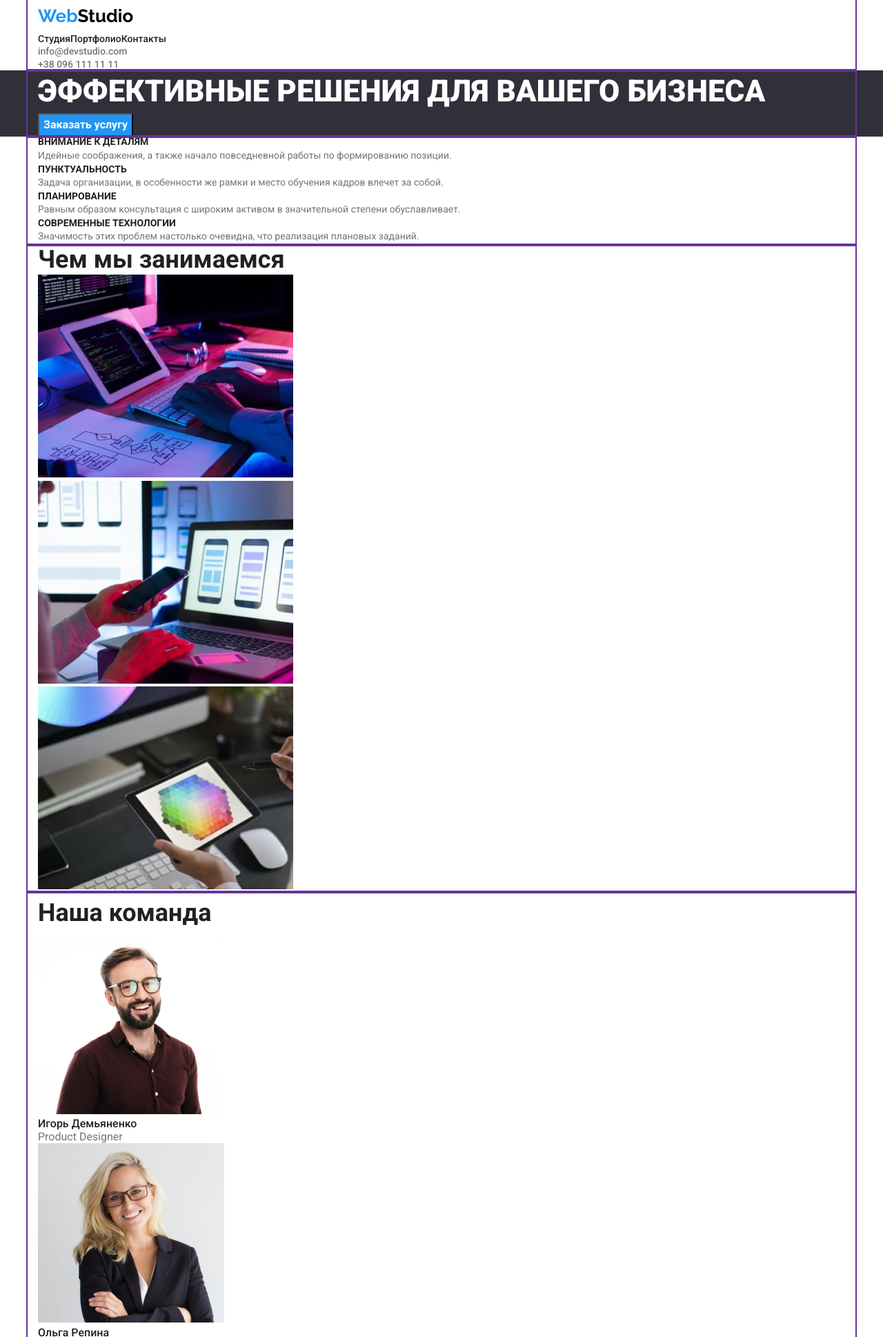
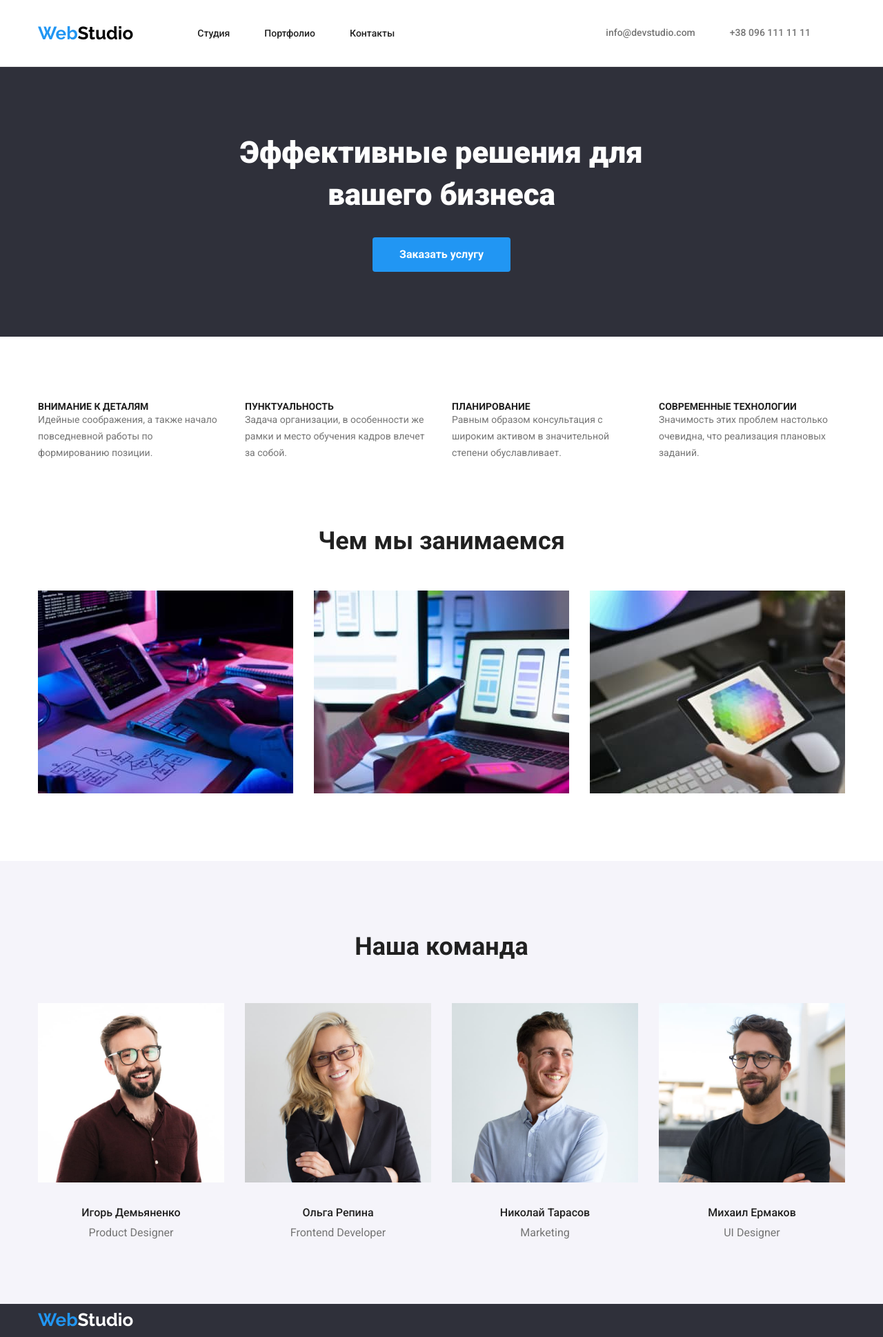
Before and after one commit to vafilka22/goit-markup-hw-03, a plain HTML site: page index.html in a window 1280 px wide. Shown: the top 1938 px of the page at 69% size. Drawn offline with nearby package versions, Linux system fonts and the light colour scheme.

Commit message:
розмітка студії

```diff
--- a/css/styles.css
+++ b/css/styles.css
@@ -39,7 +39,18 @@ ul {
   margin: 0;
   padding-left: 0;
 }
+.container {
+  max-width: 1200px;
+  padding-left: 15px;
+  padding-right: 15px;
+  margin: 0 auto;
 
+  /*outline: 2px solid rebeccapurple;*/
+}
+
+.section {
+  padding: 94px 0px;
+}
 /* шапка профіля */
 
 .logo {
@@ -64,6 +75,32 @@ ul {
 .site-nav {
   display: flex;
 }
+
+.header-nav {
+  display: flex;
+  align-items: center;
+}
+
+.adres {
+  display: flex;
+}
+.header .container {
+  display: flex;
+  align-items: center;
+}
+.header-connect {
+  margin-left: auto;
+}
+.contact {
+  margin-right: 50px;
+}
+.logo {
+  margin-right: 93px;
+}
+.header-item:not(:last-child) {
+  margin-right: 50px;
+}
+
 .link {
   color: var(--title-text-color);
   font-weight: 500;
@@ -78,28 +115,29 @@ ul {
   color: var(--accent-color);
 }
 
-.container {
-  width: 1200px;
-  padding-left: 15px;
-  padding-right: 15px;
-  margin-right: auto;
-  margin-left: auto;
-
-  outline: 2px solid #f44336;
-}
 /* заголовок */
 
 .hero {
   background: #2f303a;
 }
 .hero-title {
+  display: block;
+  text-align: center;
+  max-width: 696px;
   color: var(--primary-white-color);
   font-weight: 900;
   font-size: 44px;
   line-height: 1.4;
-  text-transform: uppercase;
+  margin-left: auto;
+  margin-right: auto;
+  margin-bottom: 30px;
 }
 .button {
+  display: block;
+  min-width: 200px;
+  height: 50px;
+  border: inherit;
+  border-radius: 4px;
   background: var(--accent-color);
   color: var(--primary-white-color);
   font-weight: 700;
@@ -107,18 +145,21 @@ ul {
   line-height: 1.8;
   font-family: Roboto, sans-serif;
   cursor: pointer;
-}
-
-.container {
-  max-width: 1200px;
-  padding-left: 15px;
-  padding-right: 15px;
-  margin: 0 auto;
-
-  outline: 2px solid rebeccapurple;
+  margin-left: auto;
+  margin-right: auto;
 }
 
 /* характеристики */
+
+.basic-list {
+  display: flex;
+}
+.basic-item {
+  max-width: 270px;
+}
+.basic-item:not(:last-child) {
+  margin-right: 30px;
+}
 
 .basic-title {
   font-weight: 700;
@@ -133,31 +174,60 @@ ul {
   line-height: 1.7;
 }
 /* робота */
+.work-section-pading {
+  padding-bottom: 94px;
+}
+
 .work-title {
+  display: block;
+  text-align: center;
   font-weight: 700;
   font-size: 36px;
   line-height: 1.2;
   color: var(--title-text-color);
+  margin-bottom: 50px;
+}
+.our-work {
+  display: flex;
+}
+.works:not(:last-child) {
+  margin-right: 30px;
 }
 
 /* команда */
+.team {
+  display: flex;
+  background-color: #f5f4fa;
+}
 
+.team-list:not(:last-child) {
+  margin-right: 30px;
+}
 .team-title {
+  display: block;
+  text-align: center;
   font-weight: 700;
   font-size: 36px;
   line-height: 1.7;
   color: var(--title-text-color);
+  margin-bottom: 50px;
 }
 .caption {
+  display: block;
+  text-align: center;
   font-weight: 500;
   font-size: 16px;
   line-height: 1.2;
   color: var(--title-text-color);
+  margin-top: 30px;
 }
 .caption-title {
+  display: block;
+  text-align: center;
   font-weight: 400;
   font-size: 16px;
   line-height: 1.2;
+  margin-top: 10px;
 }
 
 /* футер */
@@ -171,6 +241,7 @@ ul {
   font-size: 26px;
   line-height: 1.8;
   color: var(--primary-white-color);
+  margin-top: 60px;
 }
 .address {
   color: rgba(255, 255, 255, 0.6);
@@ -178,8 +249,12 @@ ul {
   font-size: 14px;
   line-height: 1.7;
   font-style: normal;
+  margin-top: 20px;
+  margin-bottom: 60px;
 }
-
+.streat {
+  max-width: 231px;
+}
 .address-map {
   color: var(--primary-white-color);
 }
@@ -189,14 +264,35 @@ ul {
 
 /*Портфоліо*/
 
+.header {
+  border-bottom: 1px solid #ececec;
+}
+
 /* меню кнопок */
+.menu-button {
+  display: flex;
+  align-items: center;
+  max-width: 611px;
+  margin-left: auto;
+  margin-right: auto;
+}
+
+.btn:not(:last-child) {
+  margin-right: 8px;
+}
 .button-tap {
   color: var(--title-text-color);
   cursor: pointer;
+  min-width: 84px;
   font-weight: 500;
   font-size: 16px;
   line-height: 1.6;
   font-family: Roboto, sans-serif;
+  padding: 6px 22px;
+  border-radius: 4px;
+  border: inherit;
+  background-color: Solid #f5f4fa;
+  margin-bottom: 34px;
 }
 .button-tap:hover,
 .button-tap:focus {
@@ -205,6 +301,11 @@ ul {
 }
 
 /* меню зображень */
+
+.menu-picture {
+  display: flex;
+  flex-wrap: wrap-reverse;
+}
 .subject {
   color: var(--title-text-color);
   font-weight: 700;
--- a/index.html
+++ b/index.html
@@ -19,29 +19,41 @@
   </head>
   <body>
     <!-- Шапка профіля -->
-    <header class="page-header">
+    <header class="header">
       <div class="container">
-        <nav>
+        <nav class="header-nav">
           <a class="logo" href="">
             <span class="accent-logo">Web</span>Studio</a
           >
 
           <ul class="site-nav">
-            <li><a class="link" href="./index.html">Студия</a></li>
-            <li><a class="link" href="./portfolio.html">Портфолио</a></li>
-            <li><a class="link" href="">Контакты</a></li>
+            <li class="header-item">
+              <a class="link" href="./index.html">Студия</a>
+            </li>
+            <li class="header-item">
+              <a class="link" href="./portfolio.html">Портфолио</a>
+            </li>
+            <li class="header-item">
+              <a class="link" href="">Контакты</a>
+            </li>
           </ul>
         </nav>
-        <ul class="adres">
-          <li><a class="adres link" href="">info@devstudio.com</a></li>
-          <li><a class="adres link" href="">+38 096 111 11 11</a></li>
-        </ul>
+        <div class="header-connect">
+          <ul class="adres">
+            <li class="contact">
+              <a class="adres link" href="">info@devstudio.com</a>
+            </li>
+            <li class="contact">
+              <a class="adres link" href="">+38 096 111 11 11</a>
+            </li>
+          </ul>
+        </div>
       </div>
     </header>
     <main>
       <!-- заголовок -->
 
-      <section class="hero">
+      <section class="hero section">
         <div class="container">
           <h1 class="hero-title">Эффективные решения для вашего бизнеса</h1>
           <button class="button" type="button">Заказать услугу</button>
@@ -49,31 +61,31 @@
       </section>
 
       <!-- характеристики -->
-      <section class="basic">
+      <section class="basic section">
         <div class="container">
-          <ul>
-            <li>
+          <ul class="basic-list">
+            <li class="basic-item">
               <h2 class="basic-title">Внимание к деталям</h2>
               <p class="text">
                 Идейные соображения, а также начало повседневной работы по
                 формированию позиции.
               </p>
             </li>
-            <li>
+            <li class="basic-item">
               <h2 class="basic-title">Пунктуальность</h2>
               <p class="text">
                 Задача организации, в особенности же рамки и место обучения
                 кадров влечет за собой.
               </p>
             </li>
-            <li>
+            <li class="basic-item">
               <h2 class="basic-title">Планирование</h2>
               <p class="text">
                 Равным образом консультация с широким активом в значительной
                 степени обуславливает.
               </p>
             </li>
-            <li>
+            <li class="basic-item">
               <h2 class="basic-title">Современные технологии</h2>
               <p class="text">
                 Значимость этих проблем настолько очевидна, что реализация
@@ -85,11 +97,11 @@
       </section>
 
       <!-- робота -->
-      <section class="work">
+      <section class="work work-section-pading">
         <div class="container">
           <h2 class="work-title">Чем мы занимаемся</h2>
-          <ul>
-            <li>
+          <ul class="our-work">
+            <li class="works">
               <a href=""
                 ><img
                   src="./images/5.jpg"
@@ -98,7 +110,7 @@
                 />
               </a>
             </li>
-            <li>
+            <li class="works">
               <a href="">
                 <img
                   src="./images/6.jpg"
@@ -107,7 +119,7 @@
                 />
               </a>
             </li>
-            <li>
+            <li class="works">
               <a href="">
                 <img src="./images/7.jpg" alt="планшет" width="370"
               /></a>
@@ -117,11 +129,11 @@
       </section>
 
       <!-- команда -->
-      <section class="team">
+      <section class="team section">
         <div class="container">
           <h2 class="team-title">Наша команда</h2>
-          <ul>
-            <li>
+          <ul class="team">
+            <li class="team-list">
               <img
                 src="./images/1.jpg"
                 alt="фото русявого чоловіка в окулярах"
@@ -131,13 +143,13 @@
               <p class="caption-title">Product Designer</p>
             </li>
 
-            <li>
+            <li class="team-list">
               <img src="./images/2.jpg" alt="фото жінки" width="270" />
               <h3 class="caption">Ольга Репина</h3>
               <p class="caption-title">Frontend Developer</p>
             </li>
 
-            <li>
+            <li class="team-list">
               <img
                 src="./images/3.jpg"
                 alt="фото русявого чоловіка"
@@ -147,7 +159,7 @@
               <p class="caption-title">Marketing</p>
             </li>
 
-            <li>
+            <li class="team-list">
               <img
                 src="./images/4.jpg"
                 alt="фото чорнявого чоловіка в окулярах"
@@ -168,17 +180,17 @@
           >
           <address>
             <ul class="address">
-              <li>
+              <li class="streat">
                 <a class="address-map link" href=""
                   >г. Киев, пр-т Леси Украинки, 26</a
                 >
               </li>
 
-              <li>
+              <li class="streat">
                 <a class="address link" href="">info@devstudio.com</a>
               </li>
 
-              <li>
+              <li class="streat">
                 <a class="address link" href="">+38 096 111 11 11</a>
               </li>
             </ul>
```
Also changed, not shown: portfolio.html (+41 -20 lines).
